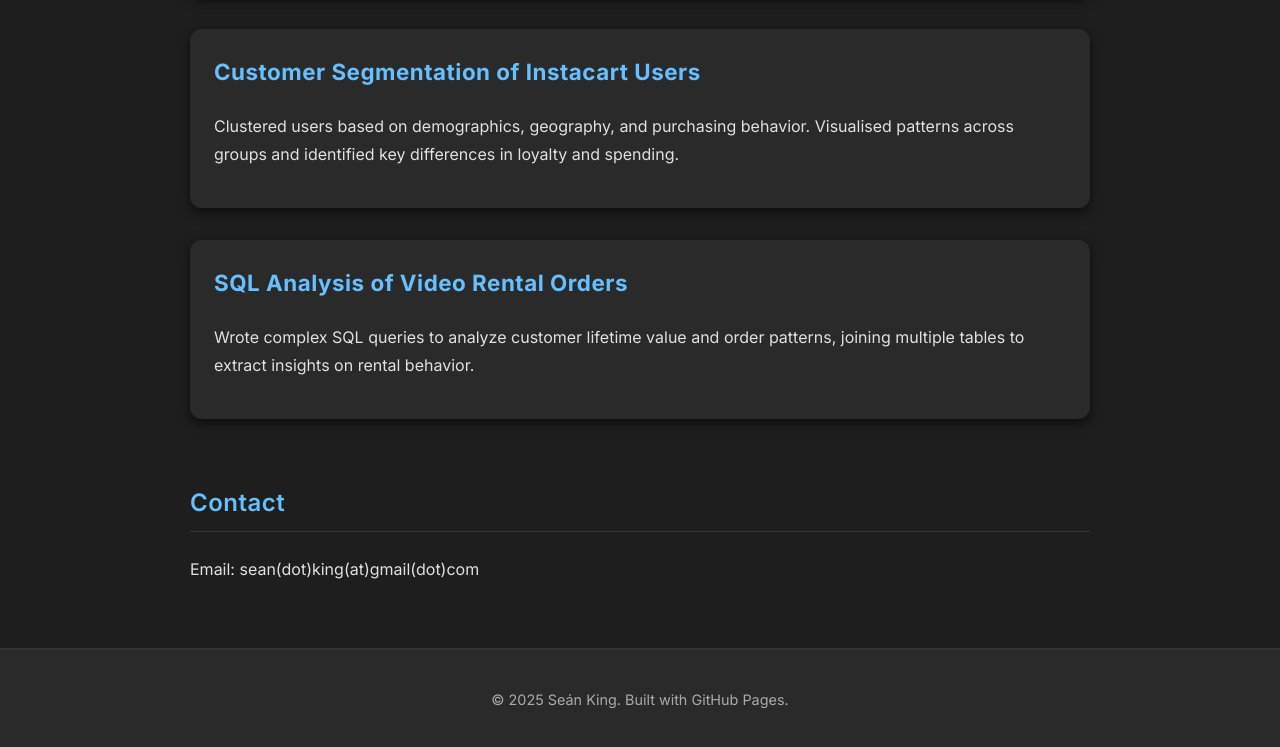
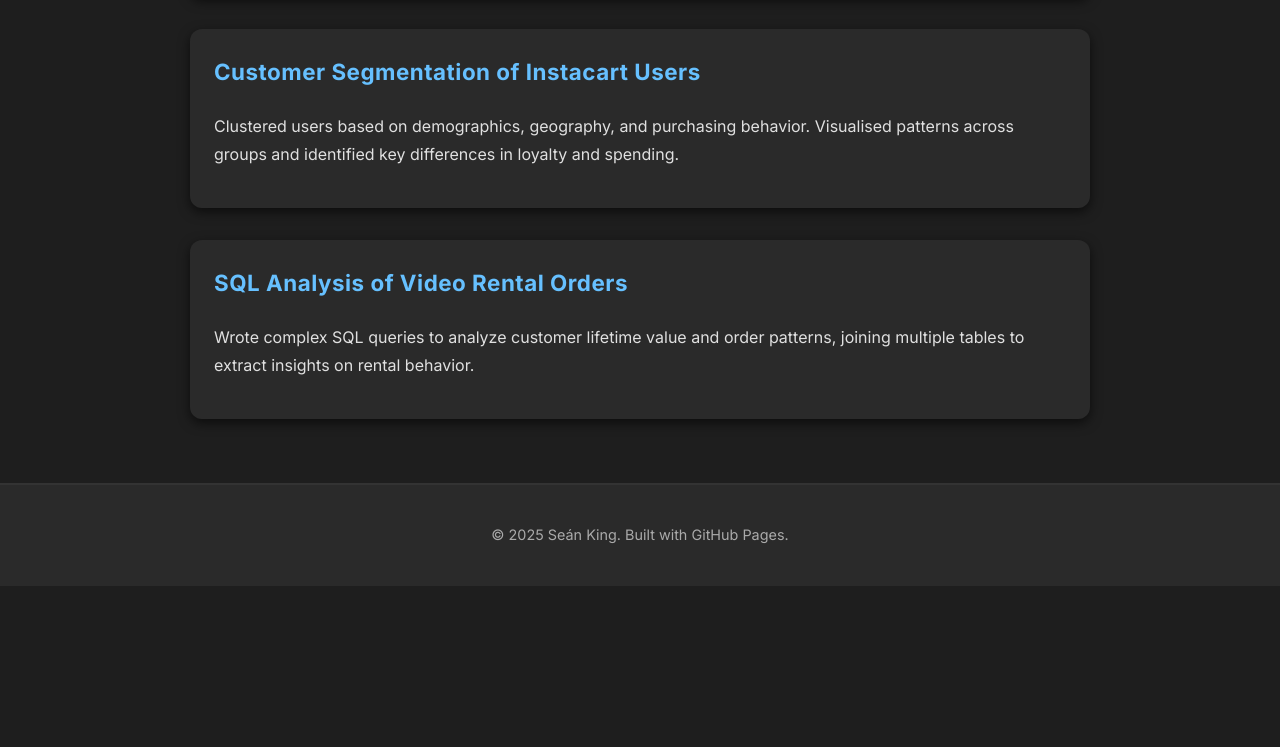
Before and after one commit to SeanKGitHub/SeanKGitHub.github.io, a plain HTML site: page index.html in a window 1280 px wide. Shown: the part 1423-2170 px from the top of the page. After the commit the page ends 2009 px from the top, so only its background shows below. Drawn offline with Linux system fonts and the light colour scheme.

Commit message:
edited contact

```diff
--- a/index.html
+++ b/index.html
@@ -54,12 +54,6 @@
       </div>
     </section>
 
-        <section id="contact">
-      <h2>Contact</h2>
-      <ul>
-        <li>Email: sean(dot)king(at)gmail(dot)com</li>
-      </ul>
-    </section>
   </main>
 
   <footer>
```
